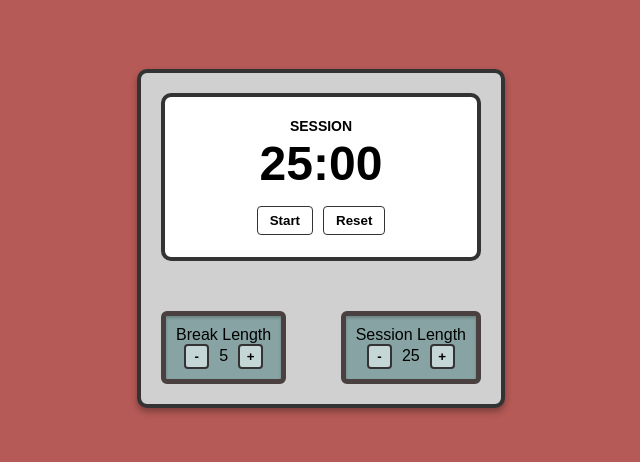
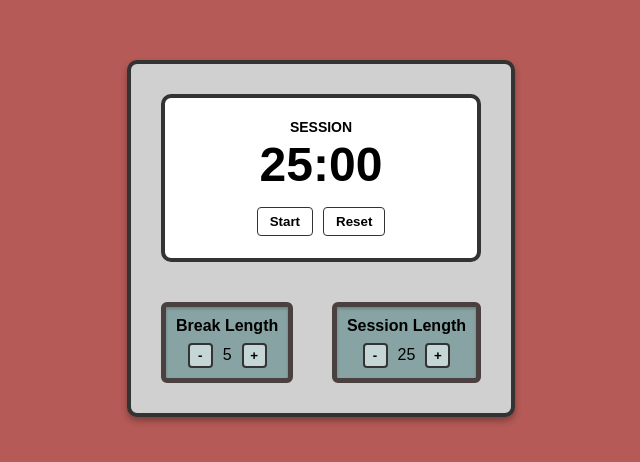
Before and after one commit to Youngstg/POMODORO_WEB, a plain HTML site: page index.html in a window 1280 px wide. Shown: the part 162-624 px from the top of the page, without its empty margins (319-959 px from the left). Drawn offline with Linux system fonts and the light colour scheme.

Commit message:
change style

```diff
--- a/styles.css
+++ b/styles.css
@@ -11,7 +11,7 @@ body {
 .container {
     background-color: #d0d0d0;
     border-radius: 10px;
-    padding: 20px;
+    padding: 30px;
     box-shadow: 0 4px 6px rgba(0, 0, 0, 0.3);
     text-align: center;
     width: 320px;
@@ -23,7 +23,7 @@ body {
     border: 4px solid #333;
     border-radius: 10px;
     height: 160px; /* Tambahkan tinggi sesuai keinginan Anda */
-    margin-bottom: 50px; /* Tambahkan margin bawah untuk memberikan jarak lebih besar */
+    margin-bottom: 40px; /* Tambahkan margin bawah untuk memberikan jarak lebih besar */
 
     display: flex; /* Menggunakan flexbox */
     flex-direction: column; /* Susun elemen secara vertikal */
@@ -90,12 +90,18 @@ body {
     display: flex;
     flex-direction: column;
     align-items: center;
-    background-color: #87a3a3; /* Warna tombol mirip pada gambar kedua */
+    background-color: #87a3a3;
     padding: 10px;
     border-radius: 6px;
-    border: 5px solid rgb(74, 64, 64); /* Tambahkan garis hitam */
+    border: 5px solid rgb(74, 64, 64);
     box-shadow: inset 0 2px 3px rgba(0,0,0,0.2);
 }
+
+.break-length label, .session-length label {
+    margin-bottom: 8px; /* Tambahkan jarak antara label dan tombol */
+    font-weight: bold;
+}
+
 
 .adjust {
     display: flex;
```
